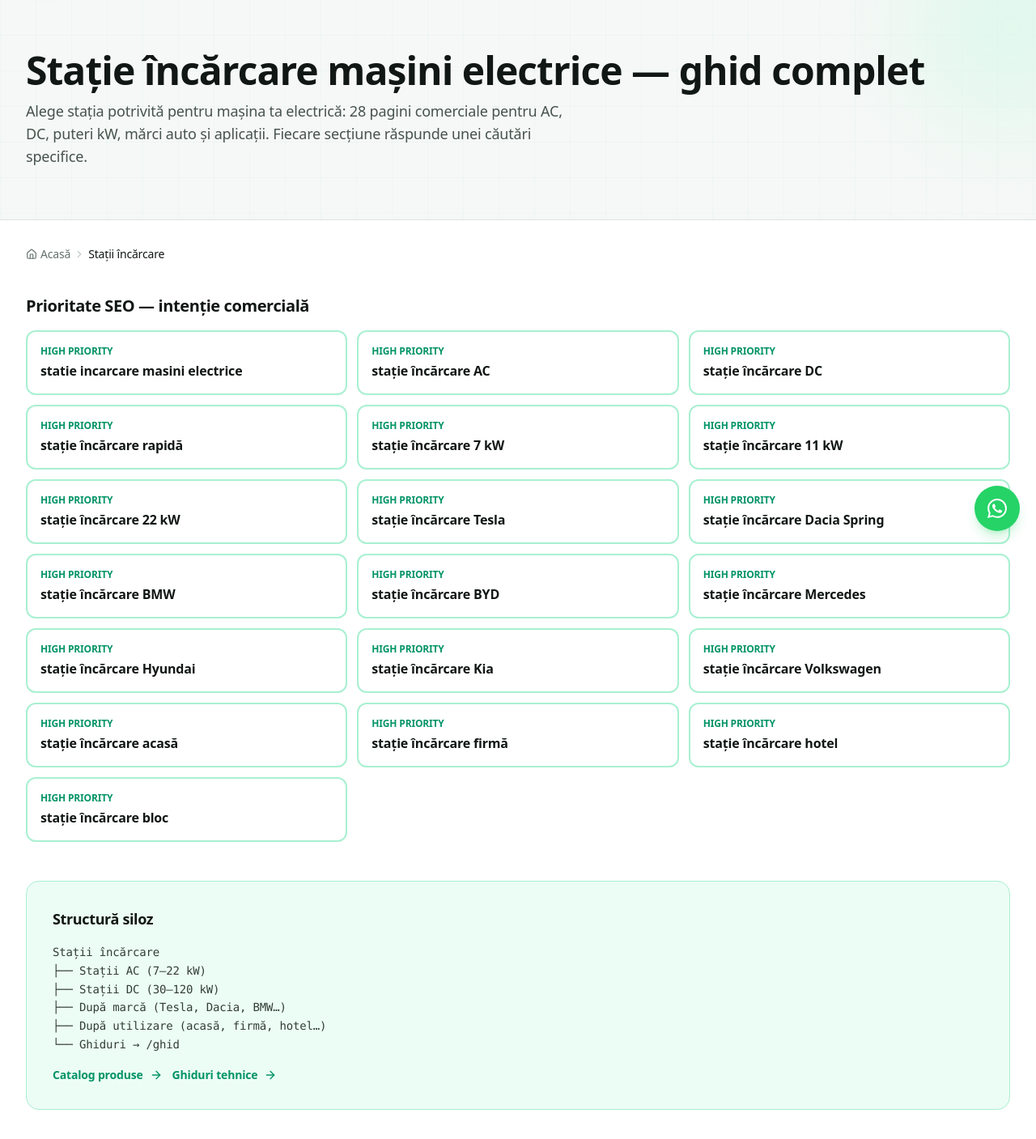
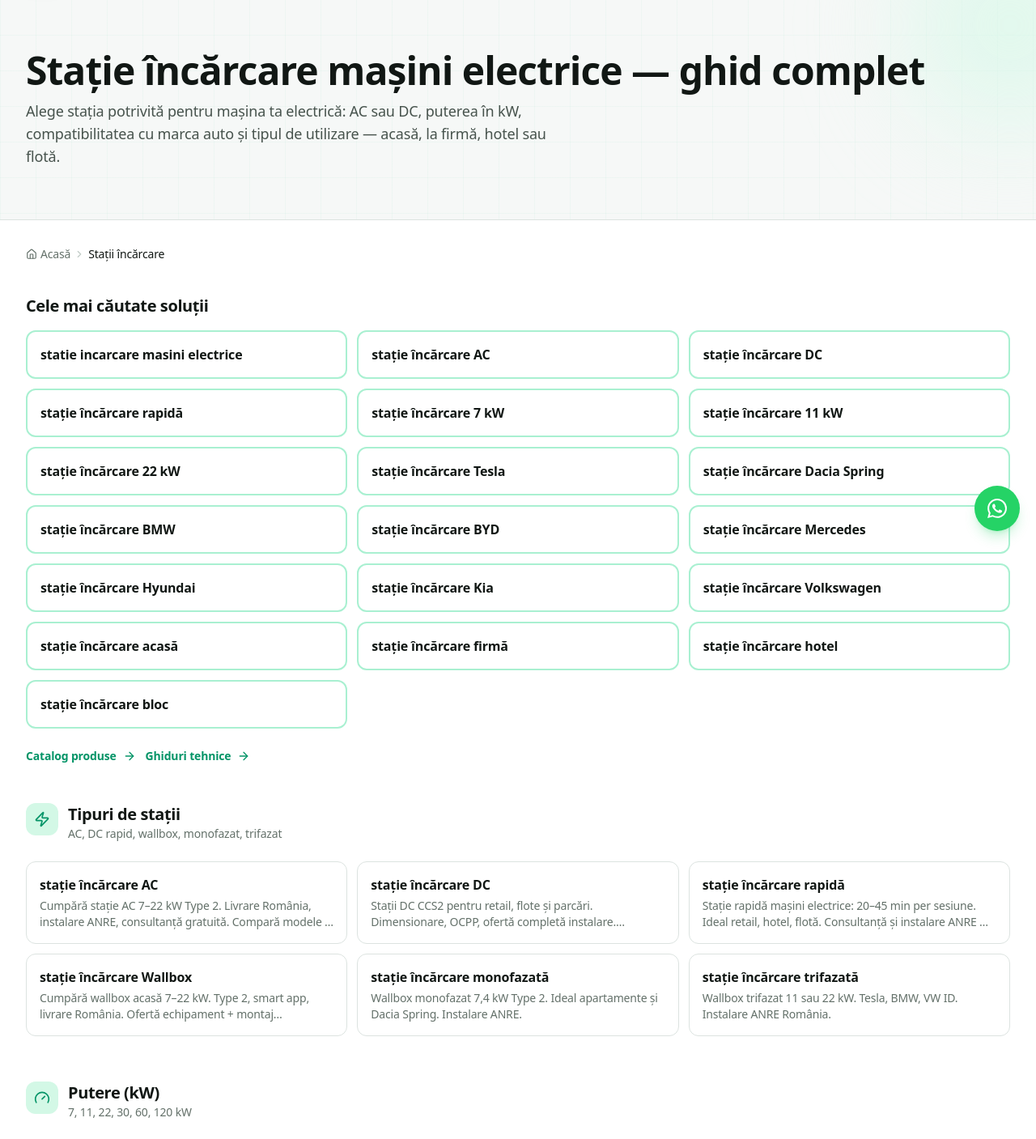
Before and after one commit to calin555/Site, a Next.js app: page /statii-incarcare in a window 1280 px wide. Shown: the part 124-1531 px from the top of the page at 81% size. Built offline with nearby package versions, Linux system fonts and the light colour scheme; no server answers; the database is empty.

Commit message:
SEO: elimină notele SEO interne afișate public pe /statii-incarcare

```diff
--- a/src/app/(shop)/statii-incarcare/page.tsx
+++ b/src/app/(shop)/statii-incarcare/page.tsx
@@ -9,7 +9,6 @@ import { LocalCitiesGrid } from "@/components/seo/LocalCitiesGrid";
 import { buildPageMetadata } from "@/lib/seo/metadata";
 import {
   getCommercialLandingsBySilo,
-  getAllCommercialLandings,
 } from "@/lib/seo/commercial/registry";
 import { getHighPriorityTargets } from "@/lib/seo/commercial/keyword-strategy";
 
@@ -56,8 +55,6 @@ const SILO_CONFIG = [
 ];
 
 export default function StatiiIncarcareHubPage() {
-  const total = getAllCommercialLandings().length;
-
   return (
     <>
       <BreadcrumbJsonLd
@@ -69,7 +66,7 @@ export default function StatiiIncarcareHubPage() {
 
       <PageHeader
         title="Stație încărcare mașini electrice — ghid complet"
-        description={`Alege stația potrivită pentru mașina ta electrică: ${total} pagini comerciale pentru AC, DC, puteri kW, mărci auto și aplicații. Fiecare secțiune răspunde unei căutări specifice.`}
+        description="Alege stația potrivită pentru mașina ta electrică: AC sau DC, puterea în kW, compatibilitatea cu marca auto și tipul de utilizare — acasă, la firmă, hotel sau flotă."
       />
 
       <Container className="py-8">
@@ -77,7 +74,7 @@ export default function StatiiIncarcareHubPage() {
 
         <section className="mb-12">
           <h2 className="mb-4 text-xl font-bold text-surface-900">
-            Prioritate SEO — intenție comercială
+            Cele mai căutate soluții
           </h2>
           <ul className="grid gap-3 sm:grid-cols-2 lg:grid-cols-3">
             {getHighPriorityTargets().map((t) => (
@@ -86,29 +83,14 @@ export default function StatiiIncarcareHubPage() {
                   href={t.url}
                   className="flex h-full flex-col rounded-xl border-2 border-brand-200 bg-white p-4 transition-all hover:border-brand-400 hover:shadow-md"
                 >
-                  <span className="text-xs font-semibold uppercase text-brand-600">
-                    High priority
-                  </span>
-                  <span className="mt-1 font-semibold text-surface-900">
+                  <span className="font-semibold text-surface-900">
                     {t.primaryKeyword}
                   </span>
                 </Link>
               </li>
             ))}
           </ul>
-        </section>
-
-        <div className="mb-12 rounded-2xl border border-brand-200 bg-brand-50 p-6 sm:p-8">
-          <h2 className="text-lg font-bold text-surface-900">Structură siloz</h2>
-          <pre className="mt-4 overflow-x-auto text-xs leading-relaxed text-surface-700 sm:text-sm">
-{`Stații încărcare
-├── Stații AC (7–22 kW)
-├── Stații DC (30–120 kW)
-├── După marcă (Tesla, Dacia, BMW…)
-├── După utilizare (acasă, firmă, hotel…)
-└── Ghiduri → /ghid`}
-          </pre>
-          <div className="mt-4 flex flex-wrap gap-3">
+          <div className="mt-6 flex flex-wrap gap-3">
             <Link
               href="/produse"
               className="inline-flex items-center gap-2 text-sm font-semibold text-brand-600 hover:text-brand-700"
@@ -124,7 +106,7 @@ export default function StatiiIncarcareHubPage() {
               <ArrowRight className="h-4 w-4" />
             </Link>
           </div>
-        </div>
+        </section>
 
         <div className="space-y-14">
           {SILO_CONFIG.map(({ id, title, icon: Icon, description }) => {
```
Also changed, not shown: src/app/(shop)/produse/(catalog)/loading.tsx (renamed from src/app/(shop)/produse/loading.tsx), src/app/(shop)/produse/(catalog)/page.tsx (renamed from src/app/(shop)/produse/page.tsx).
